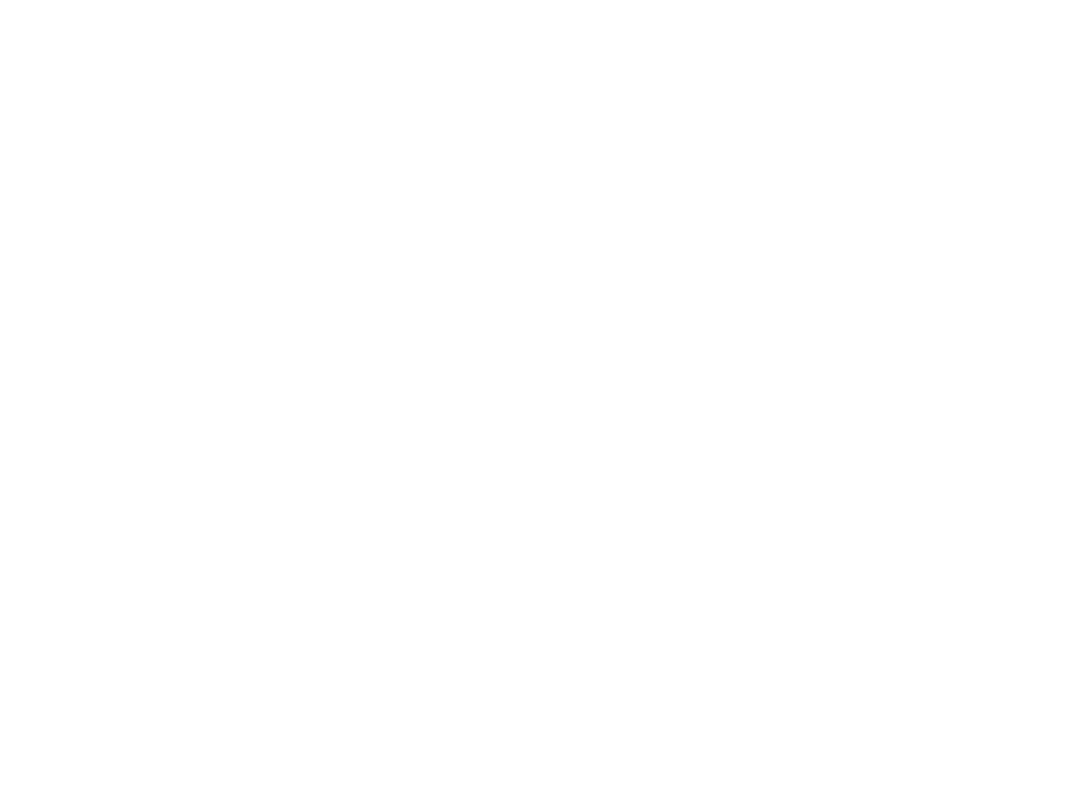
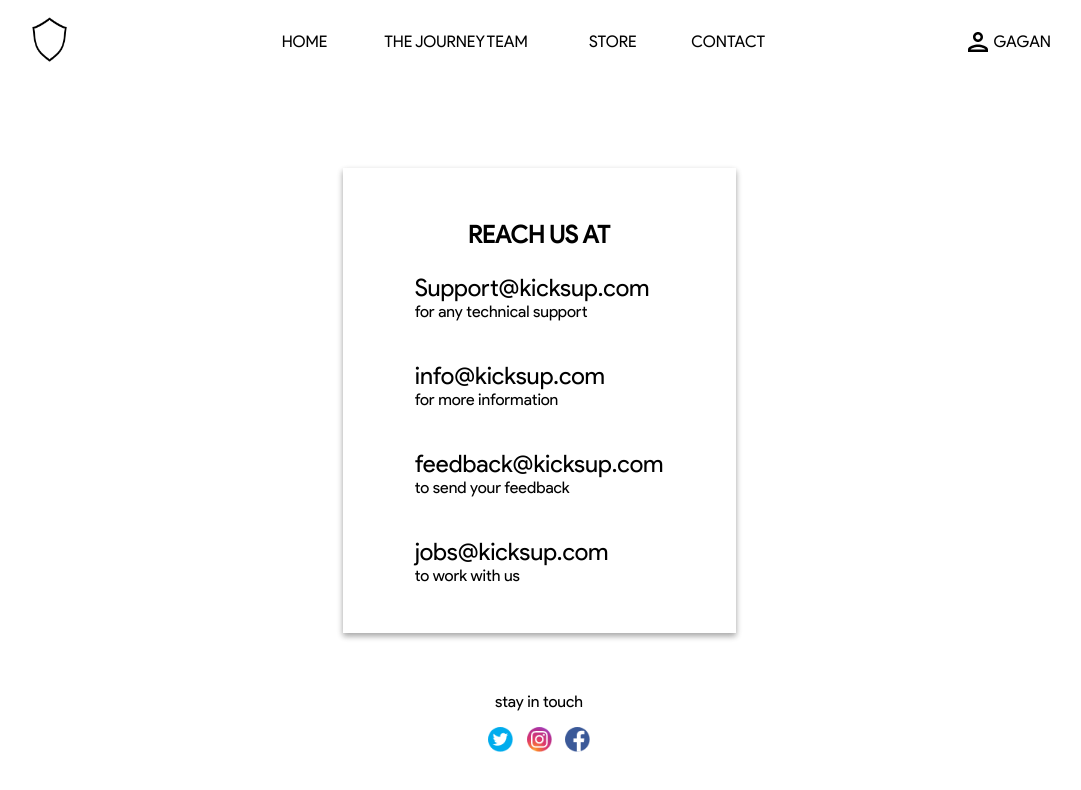
Before and after one commit to harshalini/RF-intern-task, a React (Create React App) app: page /contact in a window 1280 px wide. Before the commit this address had no page. Shown: the top 790 px of the page, without its empty margins (101-1182 px from the left). Built offline with nearby package versions, Linux system fonts and the light colour scheme.

Commit message:
feat: contact page

```diff
--- a/src/components/navbar.js
+++ b/src/components/navbar.js
@@ -20,7 +20,7 @@
         },
         {
             name: "CONTACT",
-            link: "/"
+            link: "/contact"
         }
     ]
     return (
--- /dev/null
+++ b/src/pages/contact.js
@@ -0,0 +1,36 @@
+import { Navbar } from "../components"
+
+export const Contact = () => {
+    return (
+        <div>
+            <Navbar />
+            <div className="contact-div">
+                <h2>REACH US AT</h2>
+                <div className="contact-flex">
+                    <p className="contact-dest">Support@kicksup.com</p>
+                    <p>for any technical support</p>
+                </div>
+                <div className="contact-flex">
+                    <p className="contact-dest">info@kicksup.com</p>
+                    <p>for more information</p>
+                </div>
+                <div className="contact-flex">
+                    <p className="contact-dest">feedback@kicksup.com</p>
+                    <p>to send your feedback</p>
+                </div>
+                <div className="contact-flex">
+                    <p className="contact-dest">jobs@kicksup.com</p>
+                    <p>to work with us</p>
+                </div>
+            </div>
+            <div className="footer">
+                <p>stay in touch</p>
+                <div className="social-connects">
+                    <img src="../../assets/twitter.png" alt="twitter" />
+                    <img src="../../assets/insta.png" alt="instagram" />
+                    <img src="../../assets/facebook.png" alt="facebook" />
+                </div>
+            </div>
+        </div>
+    )
+}
--- a/src/pages/index.js
+++ b/src/pages/index.js
@@ -3,3 +3,4 @@
 export { Store } from "./store";
 export { SingleProduct } from "./single-product";
 export { Team } from "./team";
+export { Contact } from "./contact";
--- a/src/router/router.js
+++ b/src/router/router.js
@@ -1,5 +1,5 @@
 import { Routes, Route } from "react-router-dom"
-import { Home, Journey, Store, SingleProduct, Team } from "../pages"
+import { Home, Journey, Store, SingleProduct, Team, Contact } from "../pages"
 
 export const AppRouter = () => {
     return (
@@ -9,6 +9,7 @@
             <Route path="store" element={<Store />} />
             <Route path="single-product/:productID" element={<SingleProduct />} />
             <Route path="/team" element={<Team />} />
+            <Route path="/contact" element={<Contact />} />
         </Routes>
     )
 }
--- a/src/styles/app-styles.css
+++ b/src/styles/app-styles.css
@@ -4,3 +4,4 @@
 @import url(./single-product.css);
 @import url(./cart.css);
 @import url(./team.css);
+@import url(./contact.css);
--- /dev/null
+++ b/src/styles/contact.css
@@ -0,0 +1,33 @@
+@import url(./team.css);
+.contact-div {
+    position: absolute;
+    top: 50%;
+    left: 50%;
+    transform: translate(-50%, -50%);
+    box-shadow: 0 3px 6px rgba(0, 0, 0, 0.16), 0 3px 6px rgba(0, 0, 0, 0.23);
+    padding: 2rem 4.5rem;
+}
+.contact-div h2 {
+    text-align: center;
+    margin-bottom: 0;
+    font-weight: 700;
+}
+.contact-dest {
+    font-size: 1.5rem;
+    margin-bottom: -1rem;
+    font-weight: 500;
+}
+.contact-flex {
+    display: flex;
+    flex-direction: column;
+    justify-content: flex-start;
+}
+.footer {
+  position: fixed;
+  bottom: 3rem;
+  left: 50%;
+  transform: translate(-50%, 0);
+}
+.footer p {
+    text-align: center;
+}
```
